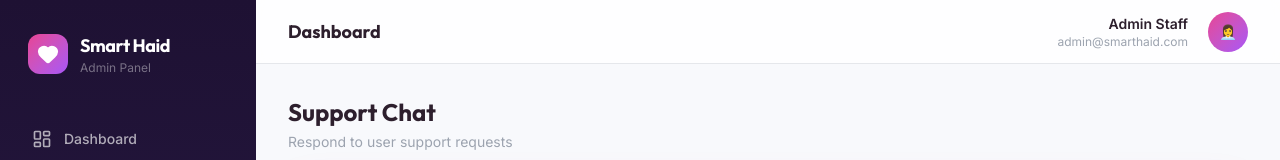
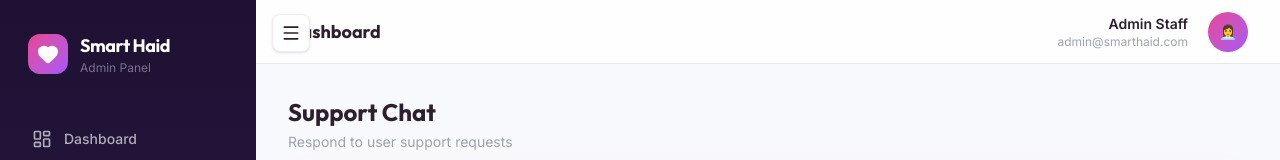
Before and after one commit to ferysaputra/rizky, a Next.js app: page /admin/chat in a window 1280 px wide. Shown: the top 160 px of the page. Built offline with nearby package versions, Linux system fonts and the light colour scheme.

Commit message:
feat: make admin sidebar responsive on desktop too-tombol menutupi

```diff
--- a/src/components/Sidebar.tsx
+++ b/src/components/Sidebar.tsx
@@ -1,6 +1,6 @@
 'use client';
 
-import { useState } from 'react';
+import { useState, useEffect } from 'react';
 import Link from 'next/link';
 import { usePathname } from 'next/navigation';
 import { LayoutDashboard, FileEdit, Users, MessageSquare, Settings, LogOut, Heart, Menu, X } from 'lucide-react';
@@ -14,14 +14,20 @@ const sidebarItems = [
 
 export default function Sidebar() {
     const pathname = usePathname();
-    const [isOpen, setIsOpen] = useState(false);
+    const [isOpen, setIsOpen] = useState(true);
+
+    useEffect(() => {
+        if (window.innerWidth < 768) {
+            setIsOpen(false);
+        }
+    }, []);
 
     return (
         <>
-            {/* Mobile toggle button */}
+            {/* Toggle button */}
             <button
-                onClick={() => setIsOpen(true)}
-                className="md:hidden fixed top-3.5 left-4 z-40 p-2 bg-white rounded-lg shadow-sm border border-border text-foreground"
+                onClick={() => setIsOpen(!isOpen)}
+                className={`fixed top-3.5 z-40 p-2 bg-white rounded-lg shadow-sm border border-border text-foreground transition-all duration-300 ${isOpen ? 'left-[264px] md:left-[272px]' : 'left-4'}`}
             >
                 <Menu size={20} />
             </button>
@@ -29,16 +35,16 @@ export default function Sidebar() {
             {/* Mobile overlay */}
             {isOpen && (
                 <div
-                    className="md:hidden fixed inset-0 bg-black/50 z-40 animate-fade-in"
+                    className="md:hidden fixed inset-0 bg-black/50 z-30 animate-fade-in"
                     onClick={() => setIsOpen(false)}
                 />
             )}
 
             {/* Sidebar container */}
             <aside className={`
-                admin-sidebar w-64 min-h-screen flex flex-col p-4 shrink-0
-                fixed md:sticky md:top-0 left-0 z-50 h-[100dvh] transition-transform duration-300 ease-in-out
-                ${isOpen ? 'translate-x-0' : '-translate-x-full md:translate-x-0'}
+                admin-sidebar min-h-screen flex flex-col p-4 shrink-0
+                fixed md:relative left-0 top-0 z-40 h-[100dvh] transition-all duration-300 ease-in-out overflow-hidden
+                ${isOpen ? 'w-64 translate-x-0' : 'w-0 -translate-x-full md:translate-x-0 px-0 opacity-0 md:opacity-100'}
             `}>
                 {/* Close button inside sidebar for mobile */}
                 <button
```
